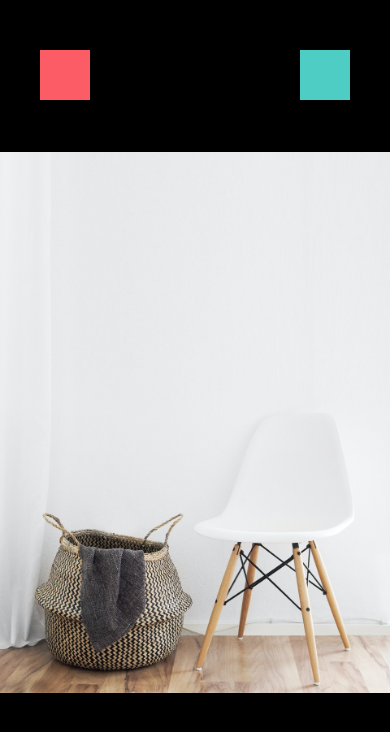
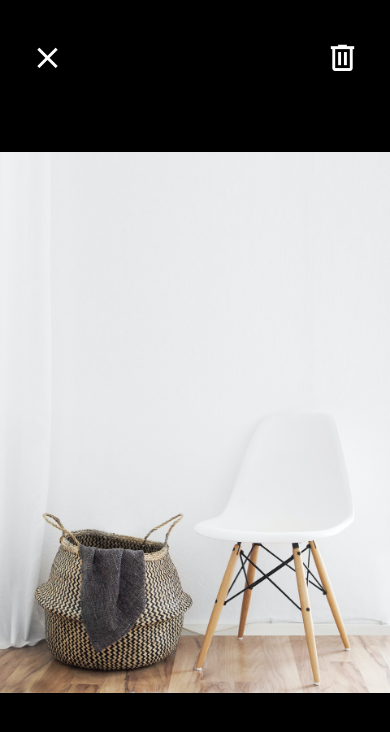
Before and after one commit to mhemanthkmr/my-app, a React Native app: screen / in a window 390 px wide. Shown: the top 732 px of the page. Built offline with nearby package versions, Linux system fonts and the light colour scheme.

Commit message:
Imported MaterialCommunity icon replaced by trash and close icon

```diff
--- a/app/screens/ImageScreen.jsx
+++ b/app/screens/ImageScreen.jsx
@@ -1,6 +1,7 @@
-import { Image, StyleSheet, View } from "react-native";
+import { Image, StyleSheet, TouchableOpacity, View } from "react-native";
 import React from "react";
 import colors from "../config/colors";
+import { MaterialCommunityIcons } from "@expo/vector-icons";
 
 export default function ImageScreen() {
   return (
@@ -10,8 +11,16 @@ export default function ImageScreen() {
         style={styles.image}
         source={require("../assets/chair.jpg")}
       />
-      <View style={styles.leftButton} />
-      <View style={styles.rightButton}></View>
+      <TouchableOpacity style={styles.closeIcon}>
+        <MaterialCommunityIcons name="close" color="white" size={35} />
+      </TouchableOpacity>
+      <TouchableOpacity style={styles.deleteIcon}>
+        <MaterialCommunityIcons
+          name="trash-can-outline"
+          color="white"
+          size={35}
+        />
+      </TouchableOpacity>
     </View>
   );
 }
@@ -25,20 +34,16 @@ const styles = StyleSheet.create({
     backgroundColor: colors.black,
     flex: 1,
   },
-  leftButton: {
+  closeIcon: {
     position: "absolute",
-    top: 50,
-    left: 40,
-    backgroundColor: colors.primary,
-    width: 50,
-    height: 50,
+    top: 40,
+    left: 30,
+    color: colors.white,
   },
-  rightButton: {
+  deleteIcon: {
     position: "absolute",
-    top: 50,
-    right: 40,
-    backgroundColor: colors.secondary,
-    width: 50,
-    height: 50,
+    top: 40,
+    right: 30,
+    color: colors.white,
   },
 });
```
